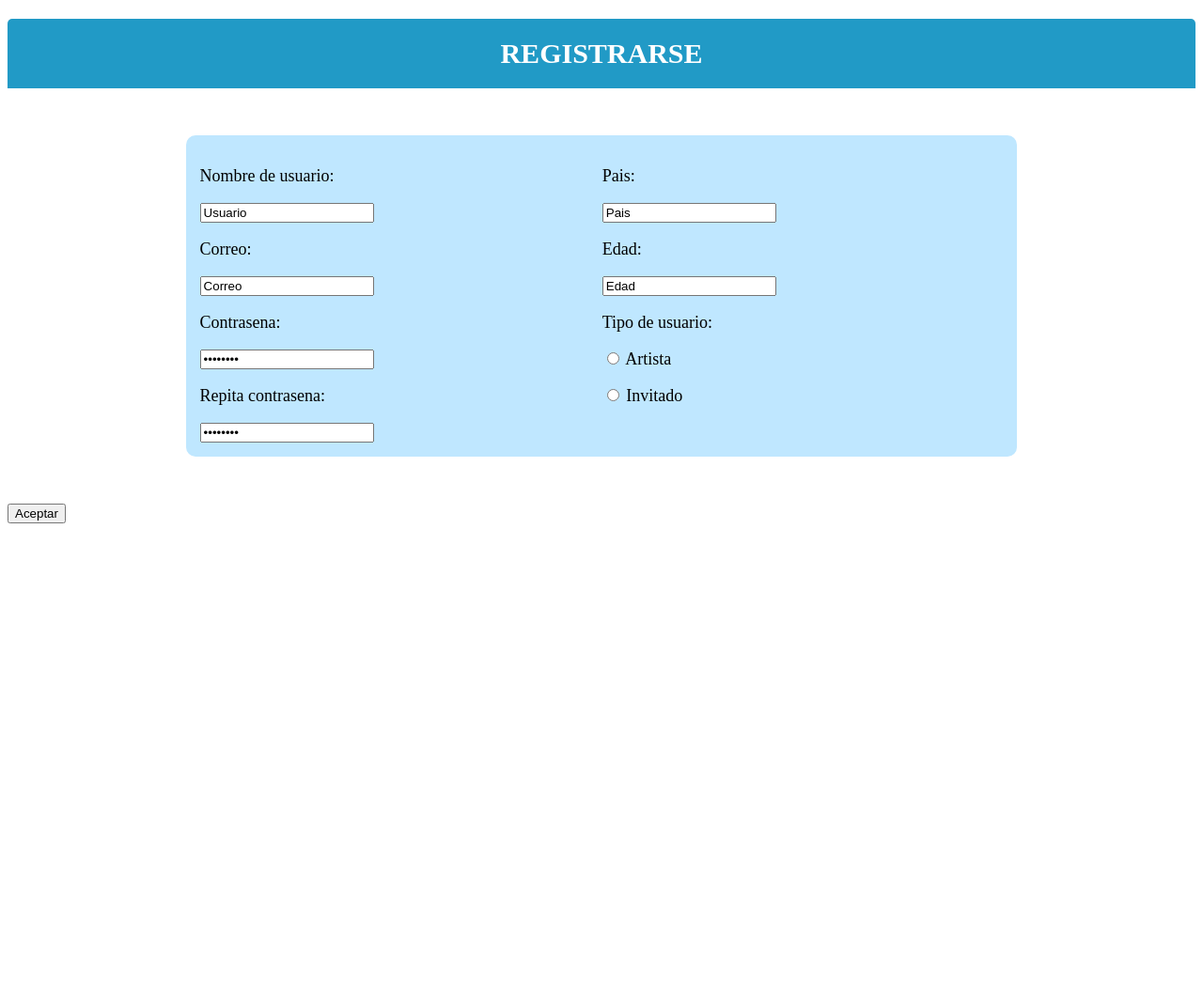
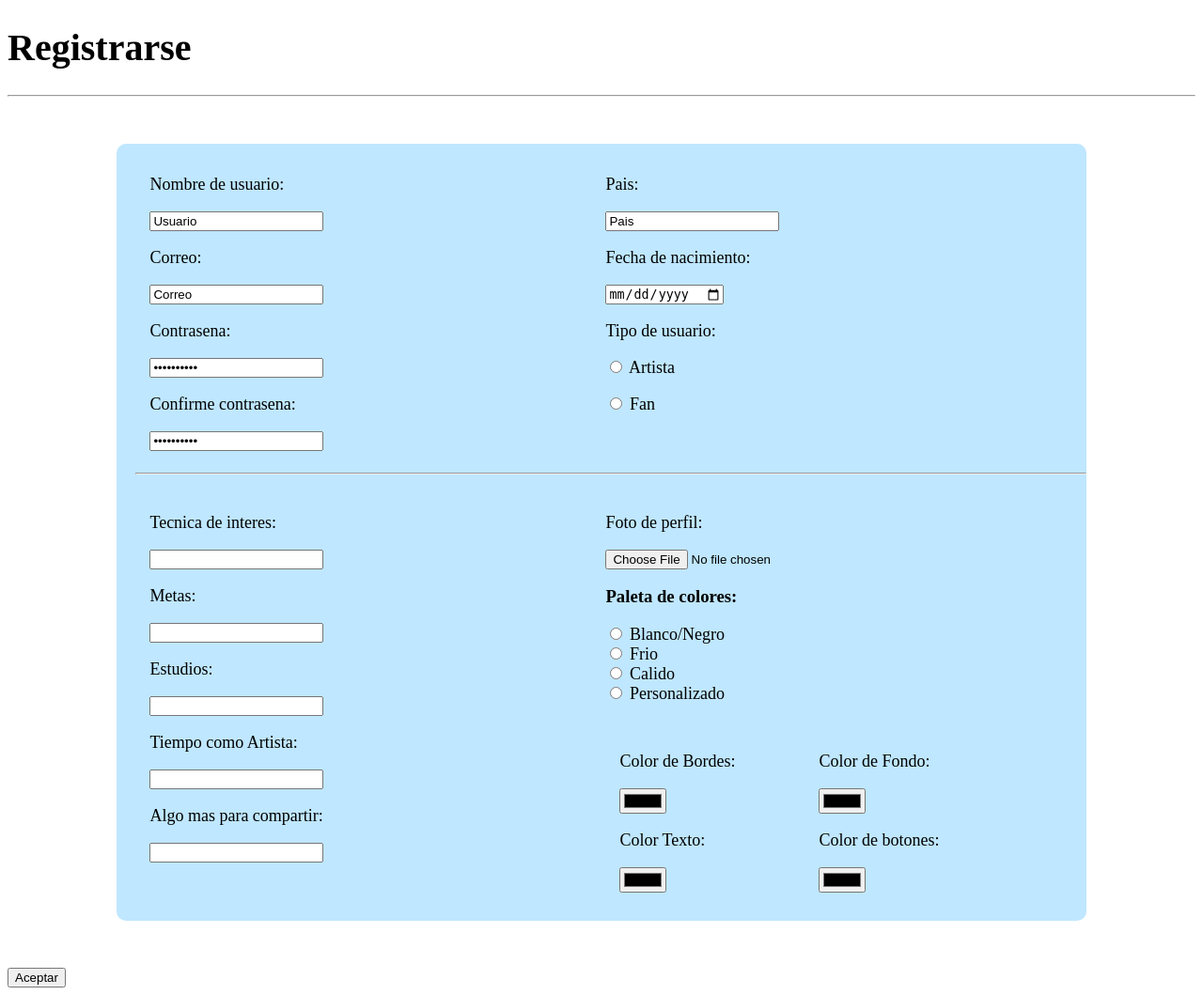
Before and after one commit to Vanyafer/Proyecto, a PHP site: page /Registro.php in a window 1280 px wide. Shown: the whole page at 94% size. Before the commit the page ends 557 px from the top, so only its background shows below. Run offline with PHP 8.4, Linux system fonts and the light colour scheme.

Commit message:
AAvance registro

```diff
--- a/Diseno.css
+++ b/Diseno.css
@@ -72,34 +72,35 @@ input[type="submit"] { cursor: pointer; }
 
 /*------------- REGISTRO----------------*/
 #titulo{
-    background-color: #219ac6;
-    border-radius: 5px 5px 0 0;
-    color: #fff;
-    font-size: 30px;
-    padding: 20px;
-    text-align: center;
-    text-transform: uppercase;
+    color: black;
+    font-size: 40px;
 }
 #Datos{
     margin: 50px auto;
-    width: 70%;
+    width: 80%;
     background-color: #bfe7ff;
     border-radius: 10px 10px 10px 10px;
+    padding-left: 20px;
 }
 #Datos p{
     font-size: 18px;
     font-family:
 }
-#columna {
+#Columna {
     float: left;
     width: 45%;
     padding: 15px;
 }
 
-#fila:after {
+#Fila:after {
     content: "";
     display: table;
     clear: both;
+}
+#Columna2 {
+    float: left;
+    width: 40%;
+    padding: 15px;
 }
 
 @media (max-width:600px) {
--- a/Registro.php
+++ b/Registro.php
@@ -6,39 +6,82 @@
 </head>
 <body>
 <h1 id="titulo">Registrarse</h1>
+<hr style="color: #1c83a8;">
 <div id="Datos">
 	<form action="javascript:void(0);" method="get">
-		<div id="fila">
-			<div id="columna">
+		<div id="Fila">
+			<div id="Columna">
 					<p>Nombre de usuario:</p>
-					<input type="text" name="Usuario" value="Usuario">
+					<input type="text" name="Usuario" value="Usuario" onBlur="if(this.value=='')this.value='Usuario'" onFocus="if(this.value=='Usuario')this.value='' ">
 					<br>
 					<p>Correo:</p>
 	                <input type="email" value="Correo" onBlur="if(this.value=='')this.value='Correo'" onFocus="if(this.value=='Correo')this.value='' ">
 	                <br>
 	                <p>Contrasena:</p>
-	                <input type="password" value="Password" onBlur="if(this.value=='')this.value='Password'" onFocus="if(this.value=='Password')this.value='' ">
+	                <input type="password" value="Contrasena" onBlur="if(this.value=='')this.value='Contrasena'" onFocus="if(this.value=='Contrasena')this.value='' ">
 	                <br>
-	                <p>Repita contrasena:</p>
-	                <input type="password" value="Password" onBlur="if(this.value=='')this.value='Password'" onFocus="if(this.value=='Password')this.value='' ">
+	                <p>Confirme contrasena:</p>
+	                <input type="password" value="Contrasena" onBlur="if(this.value=='')this.value='Contrasena'" onFocus="if(this.value=='Contrasena')this.value='' ">
 	                <br>
 			</div>
-			<div id="columna">
+			<div id="Columna">
 					<p>Pais:</p>
 					<input type="text" name="Pais" value="Pais">
 					<br>
-					<p>Edad:</p>
-					<input type="text" name="Edad" value="Edad">
+					<p>Fecha de nacimiento:</p>
+					<input type="date" name="Edad" value="Edad">
 					<br>
 					<p>Tipo de usuario:</p>
 					<p><input type="radio" name="TipoU"> Artista </p>
-					<p><input type="radio" name="TipoU"> Invitado </p>
+					<p><input type="radio" name="TipoU"> Fan </p>
+			</div>
+		</div>
+		<hr>
+		<div id="Art">
+		<div id="Fila">
+			<div id="Columna">
+				<p>Tecnica de interes:</p>
+				<input type="text" name="Tecnica">
+				<p>Metas:</p>
+				<input type="text" name="Metas">
+				<p>Estudios:</p>
+				<input type="text" name="Estudios">
+				<p>Tiempo como Artista:</p>
+				<input type="text" name="Exper">
+				<p>Algo mas para compartir:</p>
+				<input type="text" name="Otro">
+			</div>
+			<div id="Columna">
+				<p>Foto de perfil:</p>
+				<input type="file" name="perfil">
+				<h3>Paleta de colores:</h5>
+				<p><input type="radio" name="TipoP"> Blanco/Negro <br>
+				<input type="radio" name="TipoP"> Frio <br>
+				<input type="radio" name="TipoP"> Calido <br>
+				<input type="radio" name="TipoP"> Personalizado </p>
+				<div id="Fila">
+					<div id="Columna2">
+						<p>Color de Bordes:</p>
+						<input type="color" name="Bordes">
+						<p>Color Texto:</p>
+						<input type="color" name="Titulos">
+					</div>
+					<div id="Columna2">
+						<p>Color de Fondo:</p>
+						<input type="color" name="Fondos">
+						<p>Color de botones:</p>
+						<input type="color" name="Botones">
+					</div>
+				</div>
+
 			</div>
 		</div>
 
+	</div>
 	</form>
 
 </div>
+
 <input type="submit" value="Aceptar">
 </body>
 </html>
```
